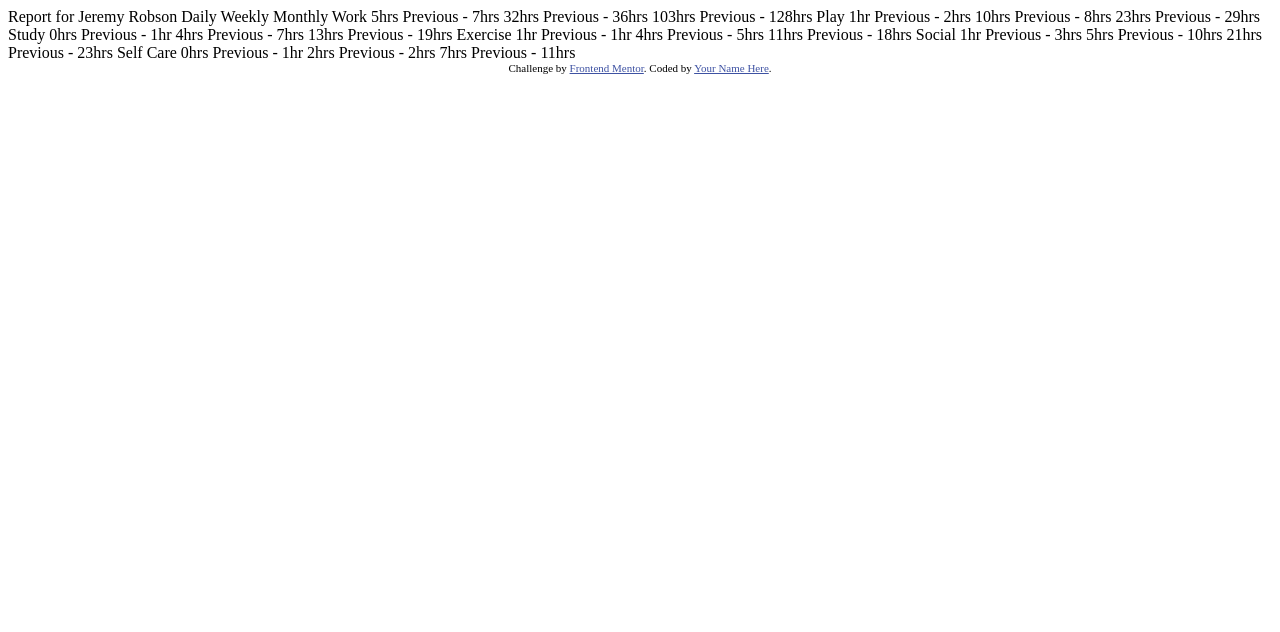
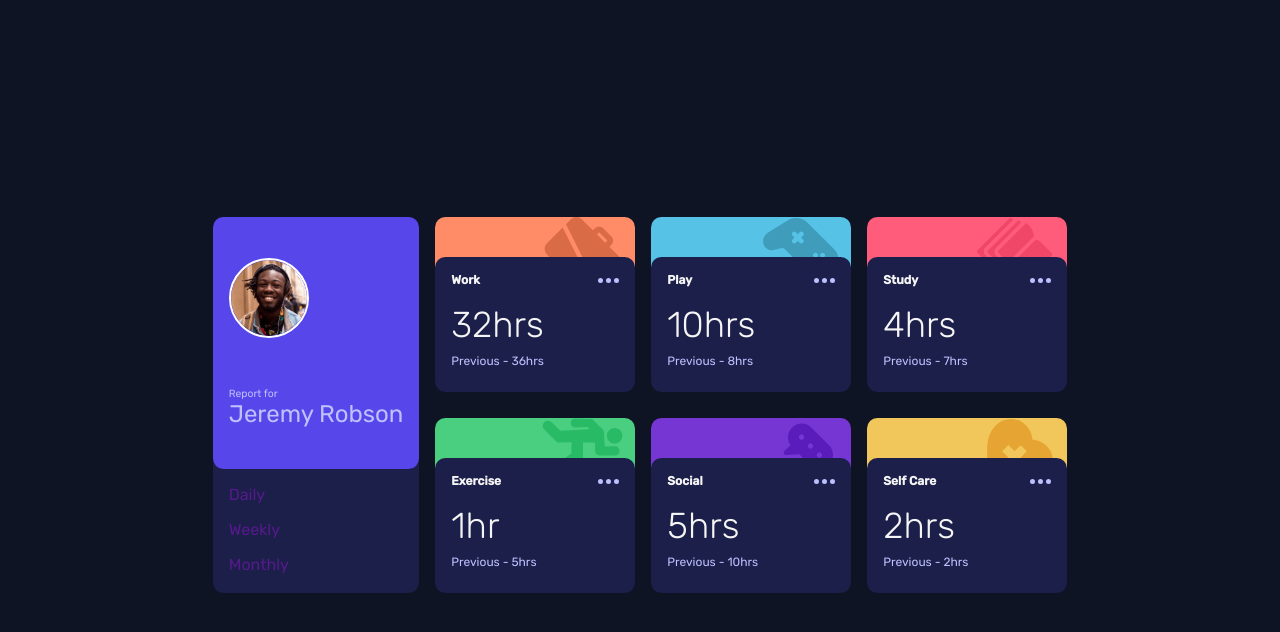
Before and after one commit to stefrotaru/time-tracking-dashboard-vanillajs, a website: page index.html in a window 1280 px wide. Drawn offline with Linux system fonts and the light colour scheme.

Commit message:
Styling finished. Scripts left to be written

```diff
--- a/index.html
+++ b/index.html
@@ -8,73 +8,123 @@
 
   <title>Frontend Mentor | Time tracking dashboard</title>
 
-  <!-- Feel free to remove these styles or customise in your own stylesheet 👍 -->
-  <style>
-    .attribution { font-size: 11px; text-align: center; }
-    .attribution a { color: hsl(228, 45%, 44%); }
-  </style>
+  <link rel="stylesheet" href="./styles/css/style.css">
 </head>
 <body>
 
-  Report for
-  Jeremy Robson
+  <main class="grid">
 
-  Daily
-  Weekly
-  Monthly
+    <div class="grid__user-card">
+      <div class="grid__user-card__top">
+        <img src="./images/image-jeremy.png" alt="">
+        <div>
+          <p>Report for</p>
+          <h1>Jeremy Robson</h1>
+        </div>
+      </div>
+      <div class="grid__user-card__filters">
+        <a href="">Daily</a>
+        <a href="">Weekly</a>
+        <a href="">Monthly</a>
+      </div>
+    </div>
 
-  Work
-  5hrs <!-- daily -->
-  Previous - 7hrs <!-- daily -->
-  32hrs <!-- weekly -->
-  Previous - 36hrs <!-- weekly -->
-  103hrs <!-- monthly -->
-  Previous - 128hrs <!-- monthly -->
+    <div class="grid__stat work">
+      <div class="work__top"></div>
+      <div class="work__content">
+        <div class="work__content__header">
+          <h3>Work</h3>
+          <a href="#"><img src="./images/icon-ellipsis.svg" alt=""></a>
+        </div>
+        <div class="work__content__main">
+          <p id="work-hrs">32hrs</p>
+        </div>
+        <div class="work__content__footer">
+          <p>Previous - <span id="work-previous-hrs">36hrs</span></p>
+        </div>
+      </div>
+    </div>
 
-  Play
-  1hr <!-- daily -->
-  Previous - 2hrs <!-- daily -->
-  10hrs <!-- weekly -->
-  Previous - 8hrs <!-- weekly -->
-  23hrs <!-- monthly -->
-  Previous - 29hrs <!-- monthly -->
+    <div class="grid__stat play">
+      <div class="play__top"></div>
+      <div class="play__content">
+        <div class="play__content__header">
+          <h3>Play</h3>
+          <a href="#"><img src="./images/icon-ellipsis.svg" alt=""></a>
+        </div>
+        <div class="play__content__main">
+          <p id="play-hrs">10hrs</p>
+        </div>
+        <div class="play__content__footer">
+          <p>Previous - <span id="play-previous-hrs">8hrs</span></p>
+        </div>
+      </div>
+    </div>
 
-  Study
-  0hrs <!-- daily -->
-  Previous - 1hr <!-- daily -->
-  4hrs <!-- weekly -->
-  Previous - 7hrs <!-- weekly -->
-  13hrs <!-- monthly -->
-  Previous - 19hrs <!-- monthly -->
+    <div class="grid__stat study">
+      <div class="study__top"></div>
+      <div class="study__content">
+        <div class="study__content__header">
+          <h3>Study</h3>
+          <a href="#"><img src="./images/icon-ellipsis.svg" alt=""></a>
+        </div>
+        <div class="study__content__main">
+          <p id="study-hrs">4hrs</p>
+        </div>
+        <div class="study__content__footer">
+          <p>Previous - <span id="study-previous-hrs">7hrs</span></p>
+        </div>
+      </div>
+    </div>
 
-  Exercise
-  1hr <!-- daily -->
-  Previous - 1hr <!-- daily -->
-  4hrs <!-- weekly -->
-  Previous - 5hrs <!-- weekly -->
-  11hrs <!-- monthly -->
-  Previous - 18hrs <!-- monthly -->
+    <div class="grid__stat exercise">
+      <div class="exercise__top"></div>
+      <div class="exercise__content">
+        <div class="exercise__content__header">
+          <h3>Exercise</h3>
+          <a href="#"><img src="./images/icon-ellipsis.svg" alt=""></a>
+        </div>
+        <div class="exercise__content__main">
+          <p id="exercise-hrs">1hr</p>
+        </div>
+        <div class="exercise__content__footer">
+          <p>Previous - <span id="exercise-previous-hrs">5hrs</span></p>
+        </div>
+      </div>
+    </div>
 
-  Social
-  1hr <!-- daily -->
-  Previous - 3hrs <!-- daily -->
-  5hrs <!-- weekly -->
-  Previous - 10hrs <!-- weekly -->
-  21hrs <!-- monthly -->
-  Previous - 23hrs <!-- monthly -->
+    <div class="grid__stat social">
+      <div class="social__top"></div>
+      <div class="social__content">
+        <div class="social__content__header">
+          <h3>Social</h3>
+          <a href="#"><img src="./images/icon-ellipsis.svg" alt=""></a>
+        </div>
+        <div class="social__content__main">
+          <p id="social-hrs">5hrs</p>
+        </div>
+        <div class="social__content__footer">
+          <p>Previous - <span id="social-previous-hrs">10hrs</span></p>
+        </div>
+      </div>
+    </div>
 
-  Self Care
-  0hrs <!-- daily -->
-  Previous - 1hr <!-- daily -->
-  2hrs <!-- weekly -->
-  Previous - 2hrs <!-- weekly -->
-  7hrs <!-- monthly -->
-  Previous - 11hrs <!-- monthly -->
+    <div class="grid__stat self-care">
+      <div class="self-care__top"></div>
+      <div class="self-care__content">
+        <div class="self-care__content__header">
+          <h3>Self Care</h3>
+          <a href="#"><img src="./images/icon-ellipsis.svg" alt=""></a>
+        </div>
+        <div class="self-care__content__main">
+          <p id="self-care-hrs">2hrs</p>
+        </div>
+        <div class="self-care__content__footer">
+          <p>Previous - <span id="self-care-previous-hrs">2hrs</span></p>
+        </div>
+      </div>
+    </div>
 
-
-  <div class="attribution">
-    Challenge by <a href="https://www.frontendmentor.io?ref=challenge" target="_blank">Frontend Mentor</a>.
-    Coded by <a href="#">Your Name Here</a>.
-  </div>
+  </main>
 </body>
 </html>
--- /dev/null
+++ b/styles/sass/main.scss
@@ -0,0 +1,367 @@
+@import url('https://fonts.googleapis.com/css2?family=Rubik:wght@300;400;500&display=swap');
+
+//-----COLORS----------------------------
+$primary-blue: hsl(246, 80%, 60%);
+$primary-light-orange: hsl(15, 100%, 70%);
+$primary-soft-blue: hsl(195, 74%, 62%);
+$primary-light-red: hsl(348, 100%, 68%);
+$primary-lime-green: hsl(145, 58%, 55%);
+$primary-violet: hsl(264, 64%, 52%);
+$primary-soft-orange: hsl(43, 84%, 65%);
+
+$neutral-very-dark-blue: hsl(226, 43%, 10%);
+$neutral-dark-blue: hsl(235, 46%, 20%);
+$neutral-desaturated-blue: hsl(235, 45%, 61%);
+$neutral-pale-blue: hsl(236, 100%, 87%);
+//----------------------------------------
+
+*,
+*::before,
+*::after {
+    box-sizing: border-box;
+    margin: 0;
+    padding: 0;
+}
+
+html {
+    font-family: 'Rubik', sans-serif;
+}
+
+body {
+    color: $neutral-pale-blue;
+    background-color: $neutral-very-dark-blue;
+}
+
+.grid {
+    height: 100vh;
+    display: grid;
+    grid-template-areas:
+        "user   work    play    study  "
+        "user exercise social self-care";
+    place-content: center;
+    gap: 1rem;
+
+
+    &__user-card {
+        background-color: $neutral-dark-blue;
+        border-radius: .65rem;
+        padding-bottom: 1rem;
+        margin-top: 10px;
+        grid-area: user;
+
+        &__top {
+            background-color: rgb(87, 70, 234);
+            height: 70%;
+            border-radius: .65rem;
+            padding: 1rem;
+
+            display: flex;
+            flex-direction: column;
+            justify-content: space-around;
+
+            img {
+                max-width: 80px;
+                border: 2px solid white;
+                border-radius: 50%;
+            }
+            p {
+                font-size: .65rem;
+            }
+            h1 {
+                font-size: 1.5rem;
+                font-weight: 400;
+            }
+        }
+
+        &__filters {
+            display: flex;
+            flex-direction: column;
+        }
+
+        a {
+            text-decoration: none;
+            padding: 1rem 0 0 1rem;
+        }
+        a:hover {
+            color: whitesmoke;
+        }
+    }
+
+    &__stat {
+        max-height: 300px;
+        max-width: 300px;
+
+        &.work {
+            grid-area: work;
+
+            .work__top {
+                height: 50px;
+                background: url(../../images/icon-work.svg) no-repeat;
+                background-position-x: 90%;
+                background-color: $primary-light-orange;
+                border-top-left-radius: .65rem;
+                border-top-right-radius: .65rem;
+                z-index: 2;
+                transform: translateY(10px);
+            }
+            .work__content {
+                position: relative;
+                z-index: 3;
+                background: $neutral-dark-blue;
+                width: 200px;
+                border-radius: .65rem;
+                padding: 1rem;
+
+
+                &__header {
+                    font-size: .65rem;
+                    color: whitesmoke;
+                    padding-bottom: 1rem;
+
+                    display: flex;
+                    justify-content: space-between;
+                }
+                &__main {
+                    color: whitesmoke;
+                    font-size: 2.25rem;
+                    font-weight: 300;
+                }
+                &__footer {
+                    padding: .5rem 0;
+                    font-size: .75rem;
+                }
+            }
+        }
+        &.play {
+            grid-area: play;
+
+            .play__top {
+                height: 50px;
+                background: url(../../images/icon-play.svg) no-repeat;
+                background-position-x: 90%;
+                background-color: $primary-soft-blue;
+                border-top-left-radius: .65rem;
+                border-top-right-radius: .65rem;
+                z-index: 2;
+                transform: translateY(10px);
+            }
+            .play__content {
+                position: relative;
+                z-index: 3;
+                background: $neutral-dark-blue;
+                width: 200px;
+                border-radius: .65rem;
+                padding: 1rem;
+
+                &__header {
+                    font-size: .65rem;
+                    color: whitesmoke;
+                    padding-bottom: 1rem;
+
+                    display: flex;
+                    justify-content: space-between;
+                }
+                &__main {
+                    color: whitesmoke;
+                    font-size: 2.25rem;
+                    font-weight: 300;
+                }
+                &__footer {
+                    padding: .5rem 0;
+                    font-size: .75rem;
+                }
+            }
+        }
+        &.study {
+            grid-area: study;
+
+            .study__top {
+                height: 50px;
+                background: url(../../images/icon-study.svg) no-repeat;
+                background-position-x: 90%;
+                background-color: $primary-light-red;
+                border-top-left-radius: .65rem;
+                border-top-right-radius: .65rem;
+                z-index: 2;
+                transform: translateY(10px);
+            }
+            .study__content {
+                position: relative;
+                z-index: 3;
+                background: $neutral-dark-blue;
+                width: 200px;
+                border-radius: .65rem;
+                padding: 1rem;
+
+                &__header {
+                    font-size: .65rem;
+                    color: whitesmoke;
+                    padding-bottom: 1rem;
+
+                    display: flex;
+                    justify-content: space-between;
+                }
+                &__main {
+                    color: whitesmoke;
+                    font-size: 2.25rem;
+                    font-weight: 300;
+                }
+                &__footer {
+                    padding: .5rem 0;
+                    font-size: .75rem;
+                }
+            }
+        }
+        &.exercise {
+            grid-area: exercise;
+
+            .exercise__top {
+                height: 50px;
+                background: url(../../images/icon-exercise.svg) no-repeat;
+                background-position-x: 90%;
+                background-color: $primary-lime-green;
+                border-top-left-radius: .65rem;
+                border-top-right-radius: .65rem;
+                z-index: 2;
+                transform: translateY(10px);
+            }
+            .exercise__content {
+                position: relative;
+                z-index: 3;
+                background: $neutral-dark-blue;
+                width: 200px;
+                border-radius: .65rem;
+                padding: 1rem;
+
+                &__header {
+                    font-size: .65rem;
+                    color: whitesmoke;
+                    padding-bottom: 1rem;
+
+                    display: flex;
+                    justify-content: space-between;
+                }
+                &__main {
+                    color: whitesmoke;
+                    font-size: 2.25rem;
+                    font-weight: 300;
+                }
+                &__footer {
+                    padding: .5rem 0;
+                    font-size: .75rem;
+                }
+            }
+        }
+        &.social {
+            grid-area: social;
+
+            .social__top {
+                height: 50px;
+                background: url(../../images/icon-social.svg) no-repeat;
+                background-position-x: 90%;
+                background-color: $primary-violet;
+                border-top-left-radius: .65rem;
+                border-top-right-radius: .65rem;
+                z-index: 2;
+                transform: translateY(10px);
+            }
+            .social__content {
+                position: relative;
+                z-index: 3;
+                background: $neutral-dark-blue;
+                width: 200px;
+                border-radius: .65rem;
+                padding: 1rem;
+
+                &__header {
+                    font-size: .65rem;
+                    color: whitesmoke;
+                    padding-bottom: 1rem;
+
+                    display: flex;
+                    justify-content: space-between;
+                }
+                &__main {
+                    color: whitesmoke;
+                    font-size: 2.25rem;
+                    font-weight: 300;
+                }
+                &__footer {
+                    padding: .5rem 0;
+                    font-size: .75rem;
+                }
+            }
+        }
+        &.self-care {
+            grid-area: self-care;
+
+            .self-care__top {
+                height: 50px;
+                background: url(../../images/icon-self-care.svg) no-repeat;
+                background-position-x: 90%;
+                background-color: $primary-soft-orange;
+                border-top-left-radius: .65rem;
+                border-top-right-radius: .65rem;
+                z-index: 2;
+                transform: translateY(10px);
+            }
+            .self-care__content {
+                position: relative;
+                z-index: 3;
+                background: $neutral-dark-blue;
+                width: 200px;
+                border-radius: .65rem;
+                padding: 1rem;
+
+                &__header {
+                    font-size: .65rem;
+                    color: whitesmoke;
+                    padding-bottom: 1rem;
+
+                    display: flex;
+                    justify-content: space-between;
+                }
+                &__main {
+                    color: whitesmoke;
+                    font-size: 2.25rem;
+                    font-weight: 300;
+                }
+                &__footer {
+                    padding: .5rem 0;
+                    font-size: .75rem;
+                }
+            }
+        }
+    }
+}
+
+@media (max-width: 865px) {
+    .grid {
+        padding: 1rem;
+        display: flex;
+        flex-direction: column;
+        place-content: unset;
+
+        &__user-card {
+
+            &__top {
+                flex-direction: row;
+                align-items: center;
+            }
+
+            &__filters {
+                flex-direction: row;
+                justify-content: space-around;
+            }
+        }
+
+        &__stat {
+            max-width: unset;
+
+            & div:nth-child(2) {
+                width: unset!important;
+            }
+        }
+
+    }
+}
```
Also changed, not shown: package.json (added, +8 -0 lines), main.js (added), styles/css/style.css (added), 2 other files.
